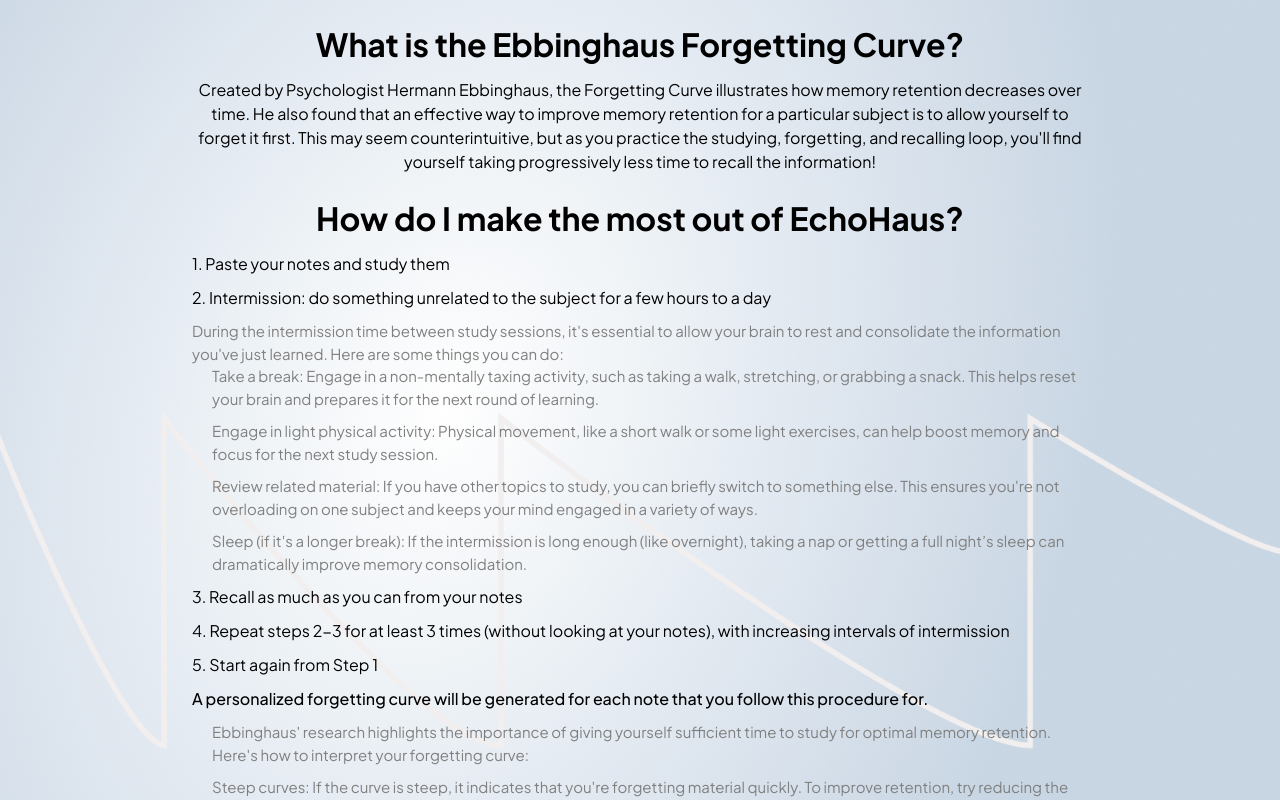
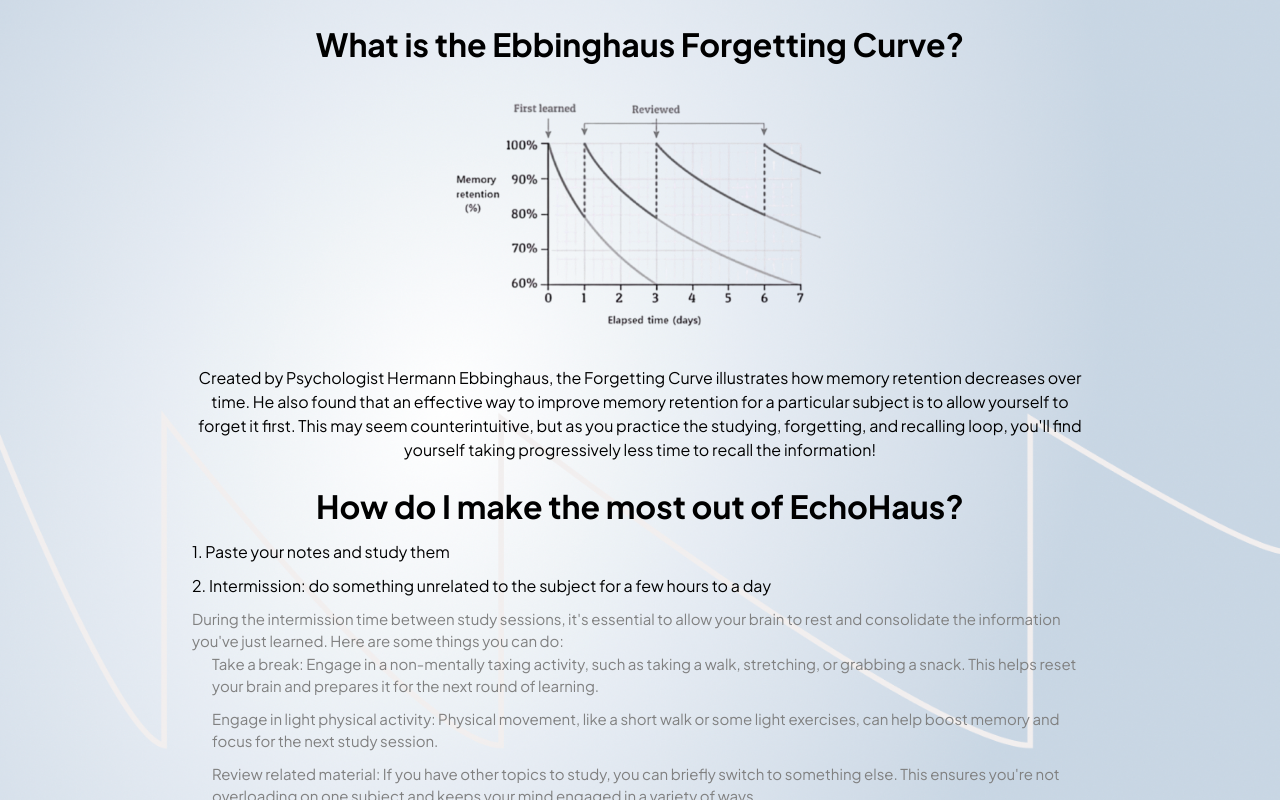
Before and after one commit to fionaleungg/EchoHaus, a React (Vite) app in the folder mern/client/: page /wiki in a window 1280 px wide. Built offline with nearby package versions, Linux system fonts and the light colour scheme.

Commit message:
add curve to wiki

```diff
--- a/mern/client/src/signup-login/Wiki.jsx
+++ b/mern/client/src/signup-login/Wiki.jsx
@@ -1,10 +1,14 @@
 import styles from '../styles/Wiki.module.css';
+import curve from '../assets/forgettingCurve.png';
+
+
 function Wiki() {
   return (
     <div className={styles.background}>
       <div className={styles.title}>
         What is the Ebbinghaus Forgetting Curve?
       </div>
+      <img className={styles.curve} src={curve} />
       <div className={styles.bodytext}>
         Created by Psychologist Hermann Ebbinghaus, the Forgetting Curve illustrates how memory retention decreases over time.
         He also found that an effective way to improve memory retention for a particular subject is to allow yourself to forget it first.
--- a/mern/client/src/styles/Wiki.module.css
+++ b/mern/client/src/styles/Wiki.module.css
@@ -53,3 +53,8 @@
 .boldtext {
   font-weight: 500;
 }
+
+.curve {
+  width: 30%;
+  margin: 2%;
+}
```
Also changed, not shown: mern/client/src/assets/forgettingCurve.png (added).
